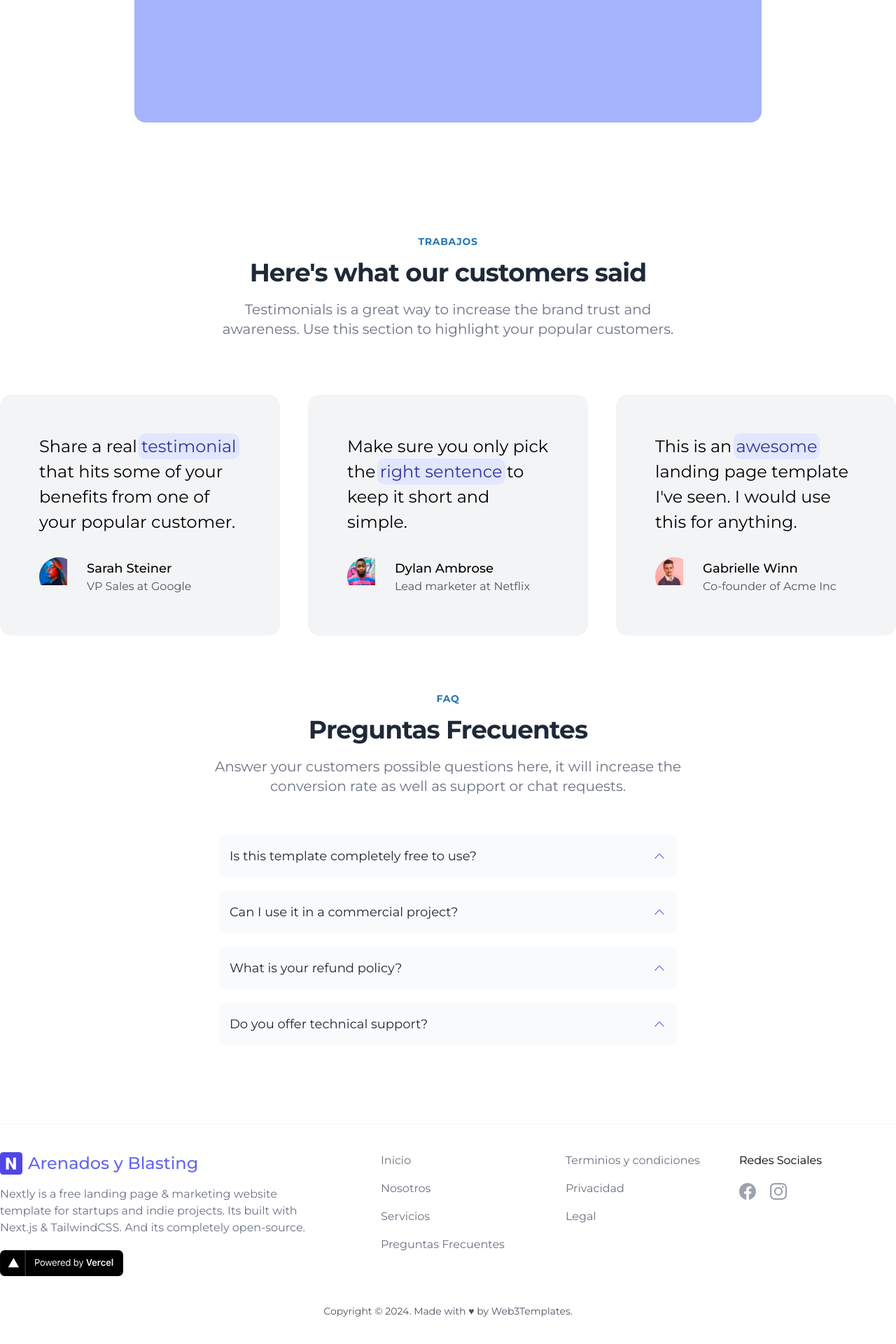
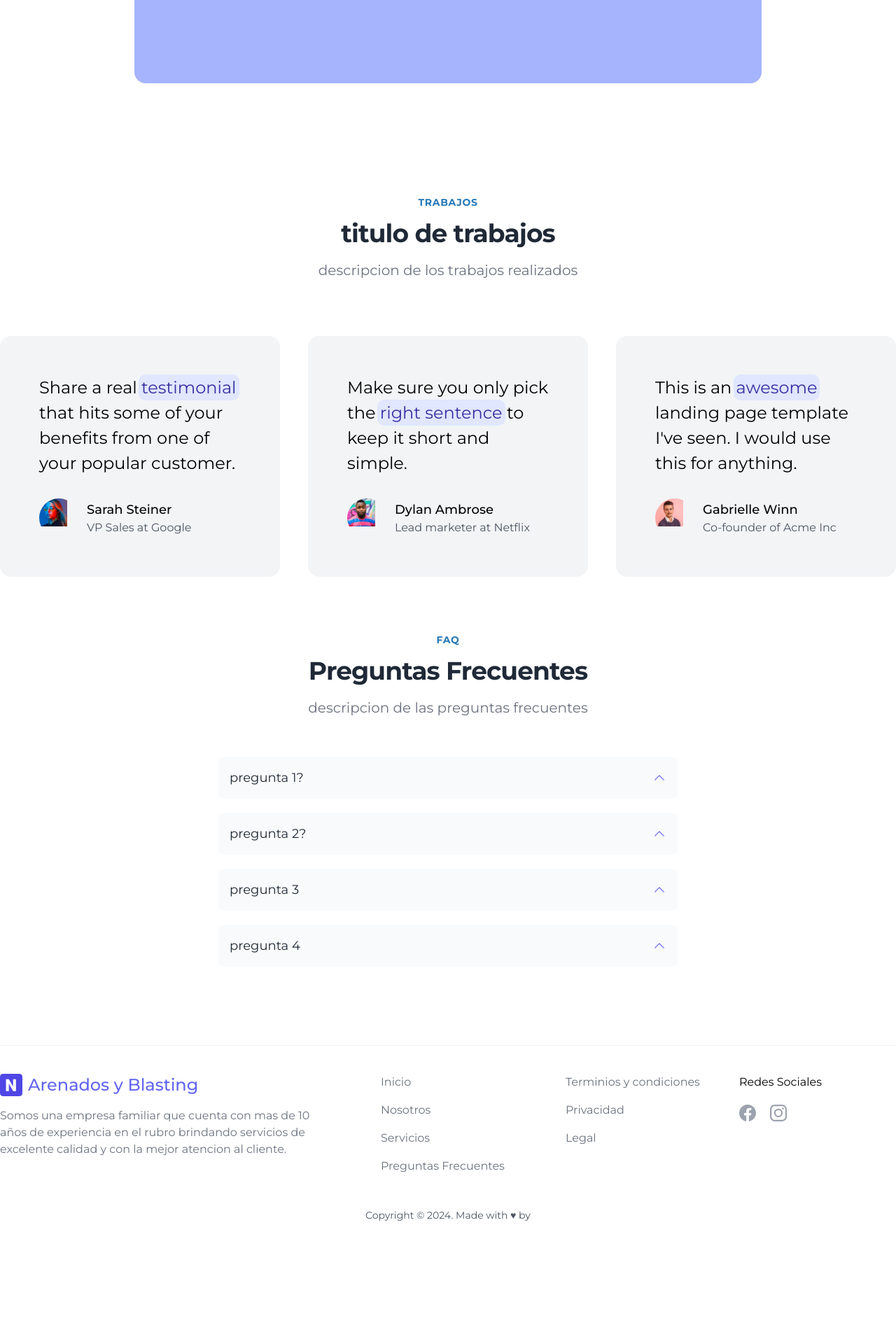
Before and after one commit to ValenDuarte1918/Landing, a Next.js app: page / in a window 1280 px wide. Shown: the part 2633-4553 px from the top of the page at 70% size. After the commit the page ends 4451 px from the top, so only its background shows below. Built offline with nearby package versions, Linux system fonts and the light colour scheme.

Commit message:
correcciones en las distintas secciones. se agrego boton de contacto

```diff
--- a/src/app/page.tsx
+++ b/src/app/page.tsx
@@ -27,11 +27,9 @@ export default function Home() {
       <SectionTitle
         id = "servicios"
         preTitle="Servicios"
-        title="Learn how to fullfil your needs"
+        title="titulo de servicios"
       >
-         hola This section is to highlight a promo or demo video of your product.
-        Analysts says a landing page with video has 3% more conversion rate. So,
-        don&apos;t forget to add one. Just like this.
+         descripcion de los servicios que ofrecemos
       </SectionTitle>
 
       <Video videoId="fZ0D0cnR88E" />
@@ -39,17 +37,15 @@ export default function Home() {
       <SectionTitle
         id = "trabajos"
         preTitle="Trabajos"
-        title="Here's what our customers said"
+        title="titulo de trabajos"
       >
-        Testimonials is a great way to increase the brand trust and awareness.
-        Use this section to highlight your popular customers.
+        descripcion de los trabajos realizados
       </SectionTitle>
 
       <Testimonials />
 
       <SectionTitle preTitle="FAQ" title="Preguntas Frecuentes">
-        Answer your customers possible questions here, it will increase the
-        conversion rate as well as support or chat requests.
+        descripcion de las preguntas frecuentes
       </SectionTitle>
 
       <Faq />
--- a/src/components/Faq.tsx
+++ b/src/components/Faq.tsx
@@ -36,21 +36,21 @@ export const Faq = () => {
 
 const faqdata = [
   {
-    question: "Is this template completely free to use?",
-    answer: "Yes, this template is completely free to use.",
+    question: "pregunta 1?",
+    answer: "respuesta 1",
   },
   {
-    question: "Can I use it in a commercial project?",
-    answer: "Yes, this you can.",
+    question: "pregunta 2?",
+    answer: "respuesta 2",
   },
   {
-    question: "What is your refund policy? ",
+    question: "pregunta 3",
     answer:
-      "If you're unhappy with your purchase for any reason, email us within 90 days and we'll refund you in full, no questions asked.",
+      "respuesta 3",
   },
   {
-    question: "Do you offer technical support? ",
+    question: "pregunta 4",
     answer:
-      "No, we don't offer technical support for free downloads. Please purchase a support plan to get 6 months of support.",
+      "respuesta 4",
   },
 ];
--- a/src/components/Footer.tsx
+++ b/src/components/Footer.tsx
@@ -29,25 +29,8 @@ export function Footer() {
             </div>
 
             <div className="max-w-md mt-4 text-gray-500 dark:text-gray-400">
-              Nextly is a free landing page & marketing website template for
-              startups and indie projects. Its built with Next.js & TailwindCSS.
-              And its completely open-source.
-            </div>
-
-            <div className="mt-5">
-              <a
-                href="https://vercel.com/?utm_source=web3templates&utm_campaign=oss"
-                target="_blank"
-                rel="noopener"
-                className="relative block w-44"
-              >
-                <Image
-                  src="/img/vercel.svg"
-                  alt="Powered by Vercel"
-                  width="212"
-                  height="44"
-                />
-              </a>
+            Somos una empresa familiar que cuenta con mas de 10 años de experiencia en el rubro
+            brindando servicios de excelente calidad y con la mejor atencion al cliente.
             </div>
           </div>
 
@@ -90,7 +73,7 @@ export function Footer() {
                 <Facebook />
               </a>
               <a
-                href="https://instagram.com/web3templates"
+                href="https://www.instagram.com/arenados_y_blasting/?hl=es"
                 target="_blank"
                 rel="noopener"
               >
@@ -103,8 +86,8 @@ export function Footer() {
 
         <div className="my-10 text-sm text-center text-gray-600 dark:text-gray-400">
           Copyright © {new Date().getFullYear()}. Made with ♥ by{" "}
-          <a href="https://web3templates.com/" target="_blank" rel="noopener">
-            Web3Templates.
+          <a href="" target="_blank" rel="noopener">
+
           </a>{" "}
         </div>
       </Container>
--- a/src/components/PopupWidget.tsx
+++ b/src/components/PopupWidget.tsx
@@ -119,9 +119,9 @@ export function PopupWidget() {
             >
               <DisclosurePanel className=" flex flex-col  overflow-hidden left-0 h-full w-full sm:w-[350px] min-h-[250px] sm:h-[600px] border border-gray-300 dark:border-gray-800 bg-white shadow-2xl rounded-md sm:max-h-[calc(100vh-120px)]">
                 <div className="flex flex-col items-center justify-center h-32 p-5 bg-indigo-600">
-                  <h3 className="text-lg text-white">How can we help?</h3>
+                  <h3 className="text-lg text-white">Como podemos ayudar?</h3>
                   <p className="text-white opacity-50">
-                    We usually respond in a few hours
+                    Te responderemos lo antes posible!
                   </p>
                 </div>
                 <div className="flex-grow h-full p-6 overflow-auto bg-gray-50 ">
@@ -154,14 +154,14 @@ export function PopupWidget() {
                           htmlFor="full_name"
                           className="block mb-2 text-sm text-gray-600 dark:text-gray-400"
                         >
-                          Full Name
+                          Nombre Completo|
                         </label>
                         <input
                           type="text"
                           id="full_name"
                           placeholder="John Doe"
                           {...register("name", {
-                            required: "Full name is required",
+                            required: "Tu nombre es requerido",
                             maxLength: 80,
                           })}
                           className={`w-full px-3 py-2 text-gray-600 placeholder-gray-300 bg-white border border-gray-300 rounded-md focus:outline-none focus:ring   ${
@@ -182,19 +182,19 @@ export function PopupWidget() {
                           htmlFor="email"
                           className="block mb-2 text-sm text-gray-600 dark:text-gray-400"
                         >
-                          Email Address
+                          Correo Electrónico
                         </label>
                         <input
                           type="email"
                           id="email"
                           {...register("email", {
-                            required: "Enter your email",
+                            required: "Tu correo electrónico es requerido",
                             pattern: {
                               value: /^\S+@\S+$/i,
                               message: "Please enter a valid email",
                             },
                           })}
-                          placeholder="you@company.com"
+                          placeholder="Tu correo electrónico"
                           className={`w-full px-3 py-2 text-gray-600 placeholder-gray-300 bg-white border border-gray-300 rounded-md focus:outline-none focus:ring   ${
                             errors.email
                               ? "border-red-600 focus:border-red-600 ring-red-100"
@@ -214,16 +214,16 @@ export function PopupWidget() {
                           htmlFor="message"
                           className="block mb-2 text-sm text-gray-600 dark:text-gray-400"
                         >
-                          Your Message
+                          Mensaje
                         </label>
 
                         <textarea
                           rows={4}
                           id="message"
                           {...register("message", {
-                            required: "Enter your Message",
+                            required: "Tu mensaje es requerido",
                           })}
-                          placeholder="Your Message"
+                          placeholder="Tu mensaje..."
                           className={`w-full px-3 py-2 text-gray-600 placeholder-gray-300 bg-white border border-gray-300 rounded-md h-28 focus:outline-none focus:ring   ${
                             errors.message
                               ? "border-red-600 focus:border-red-600 ring-red-100"
@@ -264,7 +264,7 @@ export function PopupWidget() {
                               ></path>
                             </svg>
                           ) : (
-                            "Send Message"
+                            "Enviar Mensaje"
                           )}
                         </button>
                       </div>
@@ -280,7 +280,7 @@ export function PopupWidget() {
                             target="_blank"
                             rel="noopener noreferrer"
                           >
-                            Web3Forms
+                            Valen
                           </a>
                         </span>
                       </p>
--- a/src/components/Video.tsx
+++ b/src/components/Video.tsx
@@ -36,7 +36,7 @@ export function Video({ videoId }: Readonly<VideoProps>) {
         )}
         {playVideo && (
           <iframe
-            src={`https://www.youtube-nocookie.com/embed/${videoId}?controls=0&autoplay=1`}
+            src={``}
             title="YouTube video player"
             allow="accelerometer; autoplay; clipboard-write; encrypted-media; gyroscope; picture-in-picture"
             className="w-full h-full aspect-video"
```
